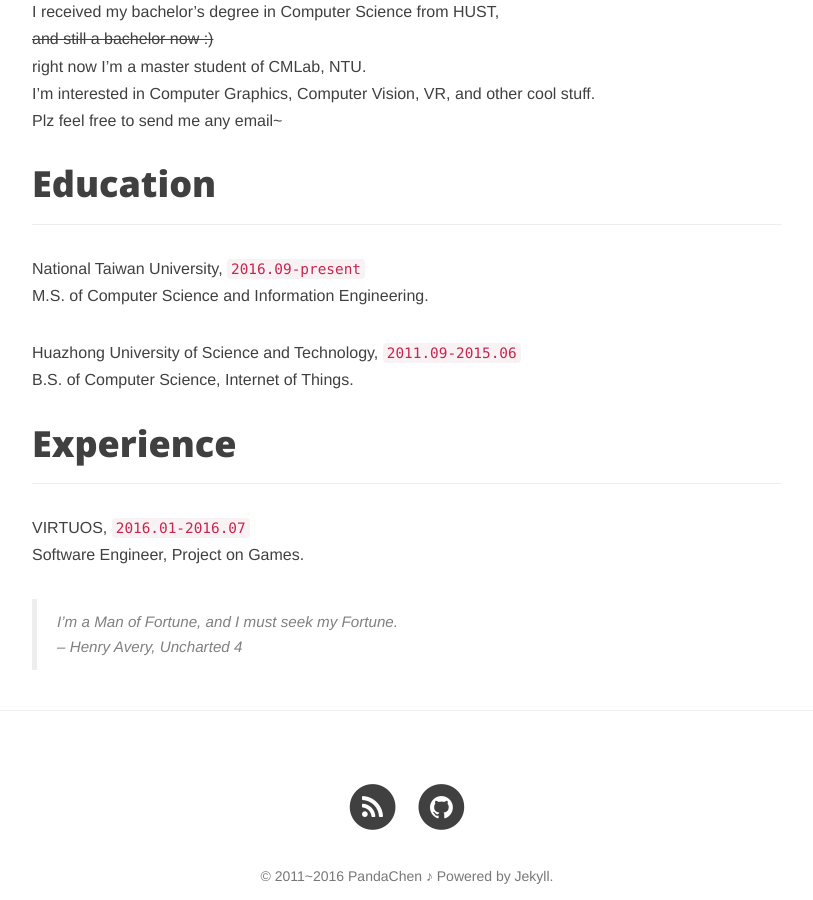
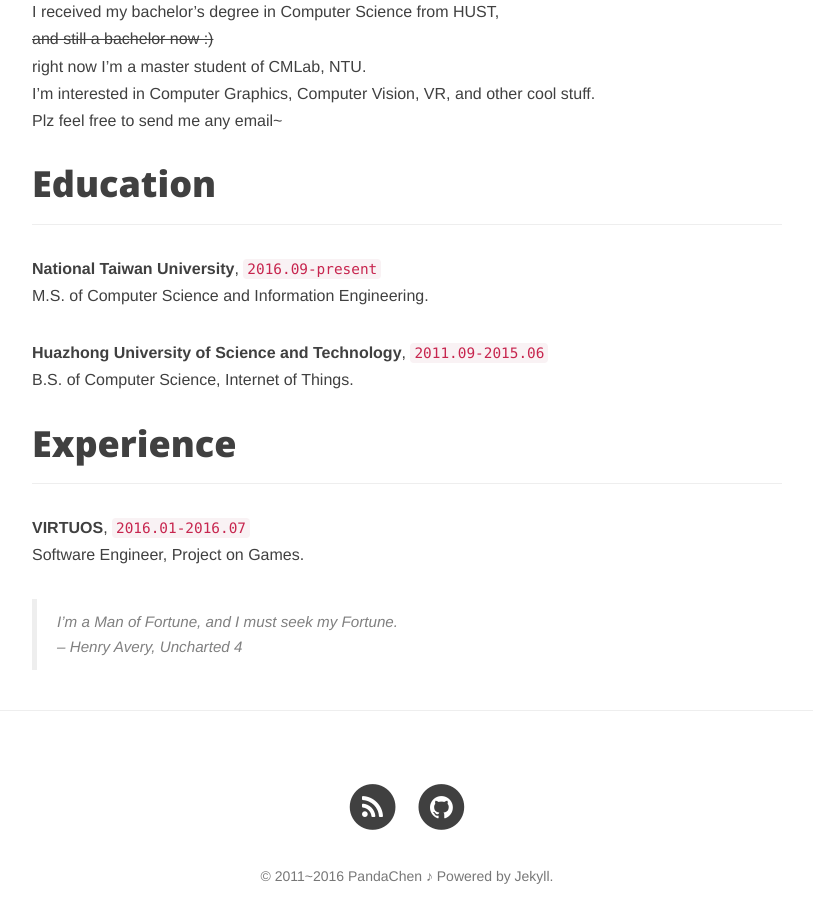
Before and after one commit to AGiantPanda/website1.0, a Jekyll site: the page built from About.md, in a window 1280 px wide and 900 px high, scrolled down 587 px. Shown: the whole window, without its empty margins (233-1046 px from the left). Built offline with Jekyll 4.4.1, drawn with Linux system fonts in a browser that asks for light colours; nearby versions of some CDN libraries.

```diff
--- a/About.md
+++ b/About.md
@@ -16,16 +16,40 @@ Plz feel free to send me any email~
 
 # Education
 ---
-National Taiwan University, `2016.09-present`
+**National Taiwan University**, `2016.09-present`
 M.S. of Computer Science and Information Engineering.
 
-Huazhong University of Science and Technology, `2011.09-2015.06`
+**Huazhong University of Science and Technology**, `2011.09-2015.06`
 B.S. of Computer Science, Internet of Things.
 
 # Experience
 ---
-VIRTUOS, `2016.01-2016.07`
+**VIRTUOS**, `2016.01-2016.07`
 Software Engineer, Project on Games.
+
+
+
+
+
+
+
+
+
+
+
+
+
+
+
+
+
+
+
+
+
+
+
+
 
 >I'm a Man of Fortune, and I must seek my Fortune.
 -- *Henry Avery, Uncharted 4*
```
